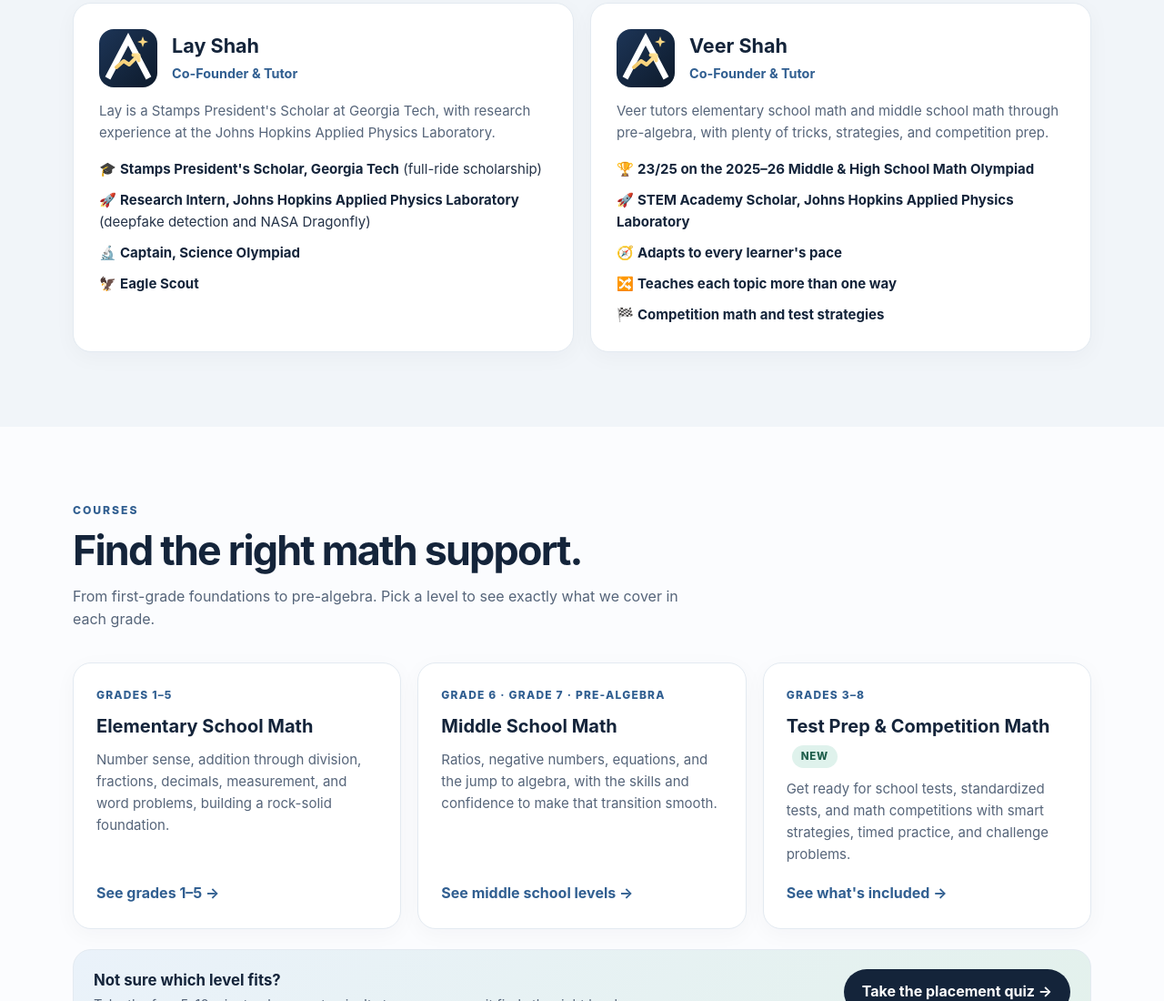
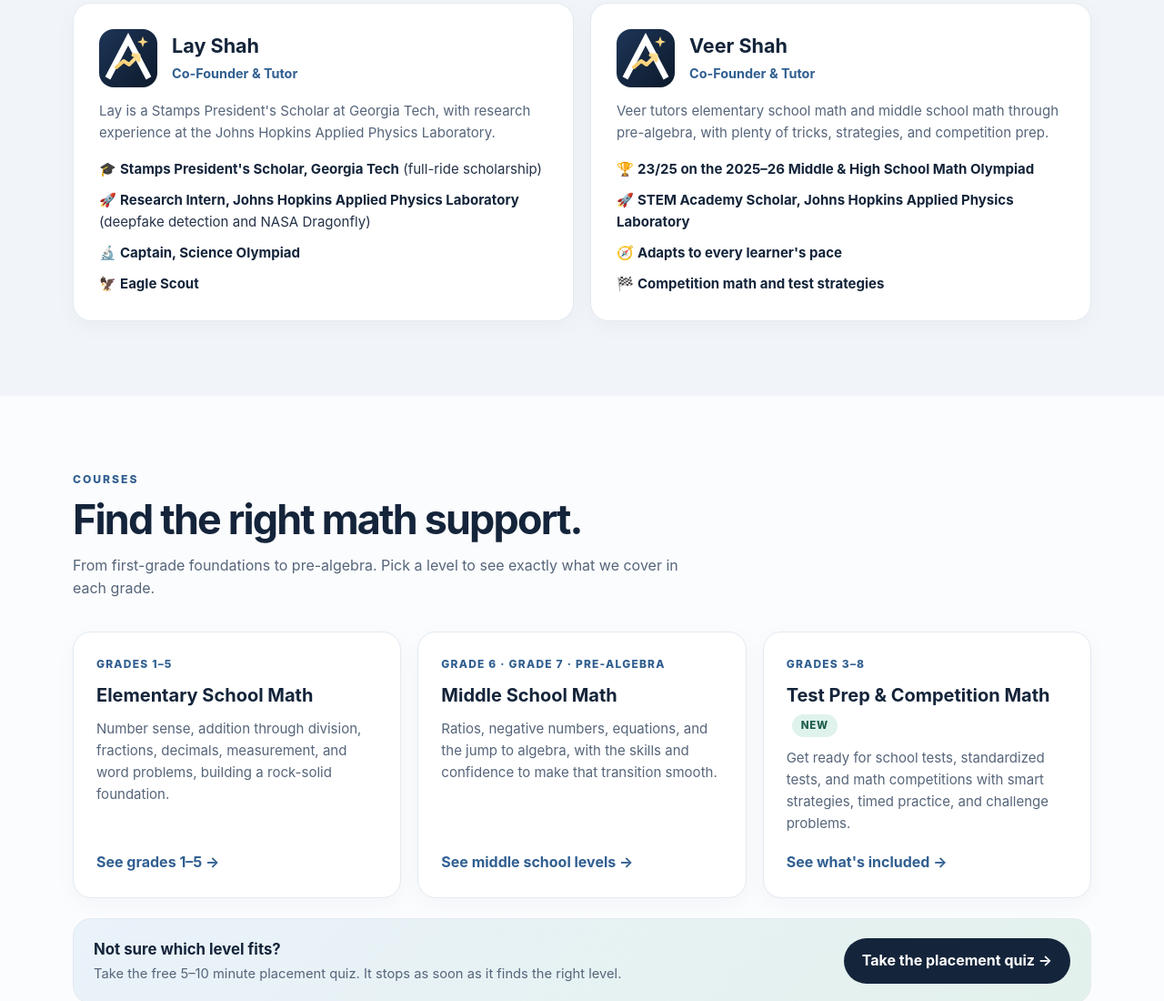
Before and after one commit to apex-tutoring/apex-tutoring.github.io, a plain HTML site: page index.html in a window 1280 px wide. Shown: the part 1543-2643 px from the top of the page at 91% size. Drawn offline with Linux system fonts and the light colour scheme; no server answers.

Commit message:
Trim Veer's bio
Co-Authored-By: Claude Opus 5.5 <noreply@anthropic.com>

```diff
--- a/index.html
+++ b/index.html
@@ -111,7 +111,6 @@
           <li>🏆 <b>23/25 on the 2025–26 Middle &amp; High School Math Olympiad</b></li>
           <li>🚀 <b>STEM Academy Scholar, Johns Hopkins Applied Physics Laboratory</b></li>
           <li>🧭 <b>Adapts to every learner's pace</b></li>
-          <li>🔀 <b>Teaches each topic more than one way</b></li>
           <li>🏁 <b>Competition math and test strategies</b></li>
         </ul>
       </article>
```
